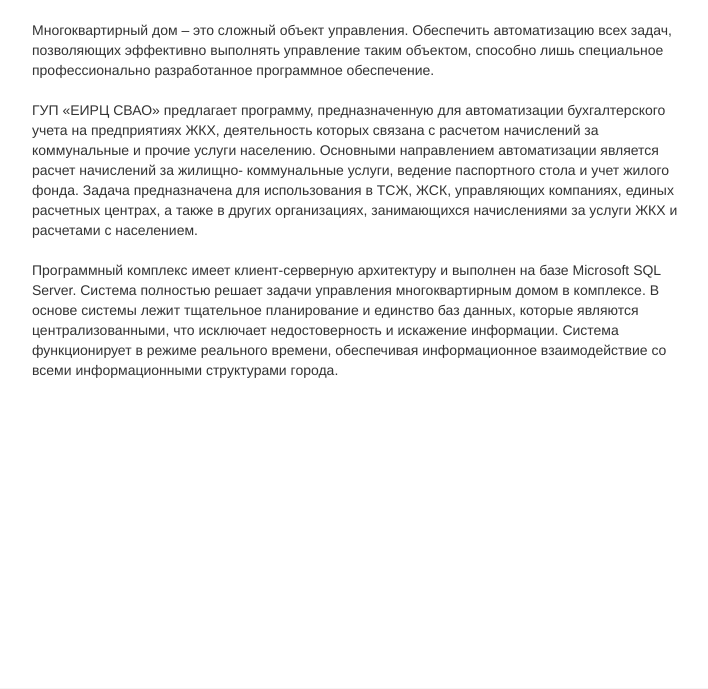
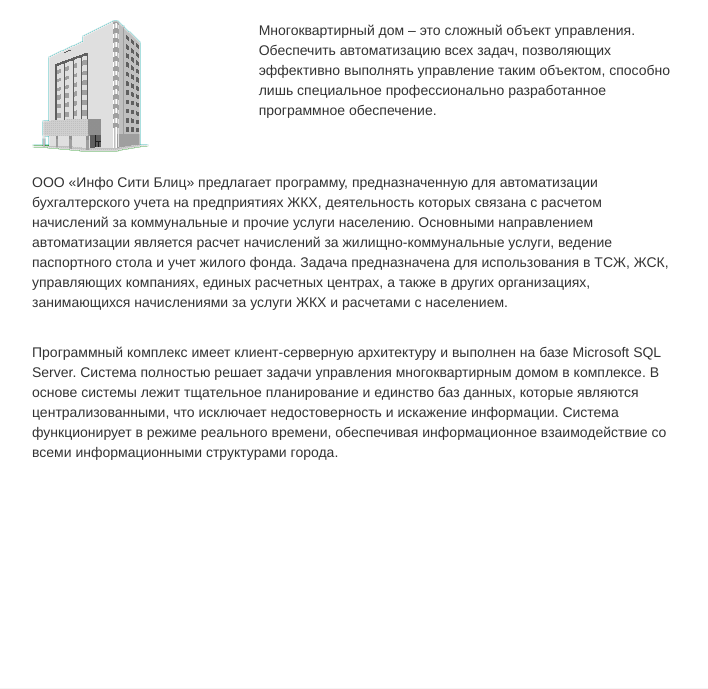
Before and after one commit to afrolovskiy/erc, a Django app: page / in a window 1280 px wide. Shown: the part 52-741 px from the top of the page, without its empty margins (283-991 px from the left). Run offline with Django 3.2, Linux system fonts and the light colour scheme; some libraries are stand-ins or nearby versions.

Commit message:
modified index.html

```diff
--- a/erc/templates/index.html
+++ b/erc/templates/index.html
@@ -5,14 +5,27 @@
 {% block content %}
 
 <div class="container">
-Многоквартирный дом – это сложный объект управления.  Обеспечить автоматизацию всех задач, позволяющих эффективно выполнять управление таким объектом, способно лишь специальное профессионально разработанное программное обеспечение.
+	<div class="row">
+		<div class="col-md-4">
+			<img src="{{STATIC_URL}}images/home.png">
+		</div>
+		<div class="col-md-8">
+			<p>
+				Многоквартирный дом – это сложный объект управления. Обеспечить автоматизацию всех задач, позволяющих эффективно выполнять управление таким объектом, способно лишь специальное профессионально разработанное программное обеспечение.
+			</p>
+		</div>
+	</div>
 </div>
 <br>
 <div class="container">
-ГУП «ЕИРЦ СВАО» предлагает программу, предназначенную  для  автоматизации бухгалтерского  учета  на  предприятиях  ЖКХ,  деятельность  которых  связана  с  расчетом  начислений  за коммунальные и прочие услуги населению.       Основными направлением автоматизации является  расчет начислений за  жилищно- коммунальные  услуги,  ведение  паспортного  стола  и  учет жилого фонда. Задача предназначена  для  использования в ТСЖ, ЖСК,  управляющих   компаниях,  единых   расчетных    центрах,   а   также   в   других   организациях,   занимающихся начислениями за  услуги ЖКХ  и  расчетами с населением.
+	<p>
+		ООО «Инфо Сити Блиц» предлагает программу, предназначенную для автоматизации бухгалтерского учета на  предприятиях ЖКХ, деятельность которых связана с расчетом начислений за коммунальные и прочие услуги населению. Основными направлением автоматизации является расчет начислений за жилищно-коммунальные услуги, ведение паспортного  стола  и  учет жилого фонда. Задача предназначена  для  использования в ТСЖ, ЖСК, управляющих компаниях, единых расчетных центрах, а также в других организациях, занимающихся начислениями за услуги ЖКХ и расчетами с населением.
+	</p>
 </div>
 <br>
 <div class="container">
-Программный комплекс имеет  клиент-серверную архитектуру  и  выполнен  на  базе  Microsoft  SQL Server.  Система полностью решает задачи управления многоквартирным домом в комплексе. В основе системы лежит тщательное планирование  и  единство  баз  данных, которые являются централизованными, что исключает недостоверность и искажение информации. Система   функционирует   в  режиме   реального  времени,   обеспечивая информационное взаимодействие со всеми информационными структурами города.
+	<p>
+		Программный комплекс имеет  клиент-серверную архитектуру и выполнен на базе Microsoft SQL Server. Система полностью решает задачи управления многоквартирным домом в комплексе. В основе системы лежит тщательное планирование и единство баз данных, которые являются централизованными, что исключает недостоверность и искажение информации. Система  функционирует в режиме реального времени, обеспечивая информационное взаимодействие со всеми информационными структурами города.
+	</p>
 </div>
 {% endblock %}
```
Also changed, not shown: erc/static/images/home.png (added).
